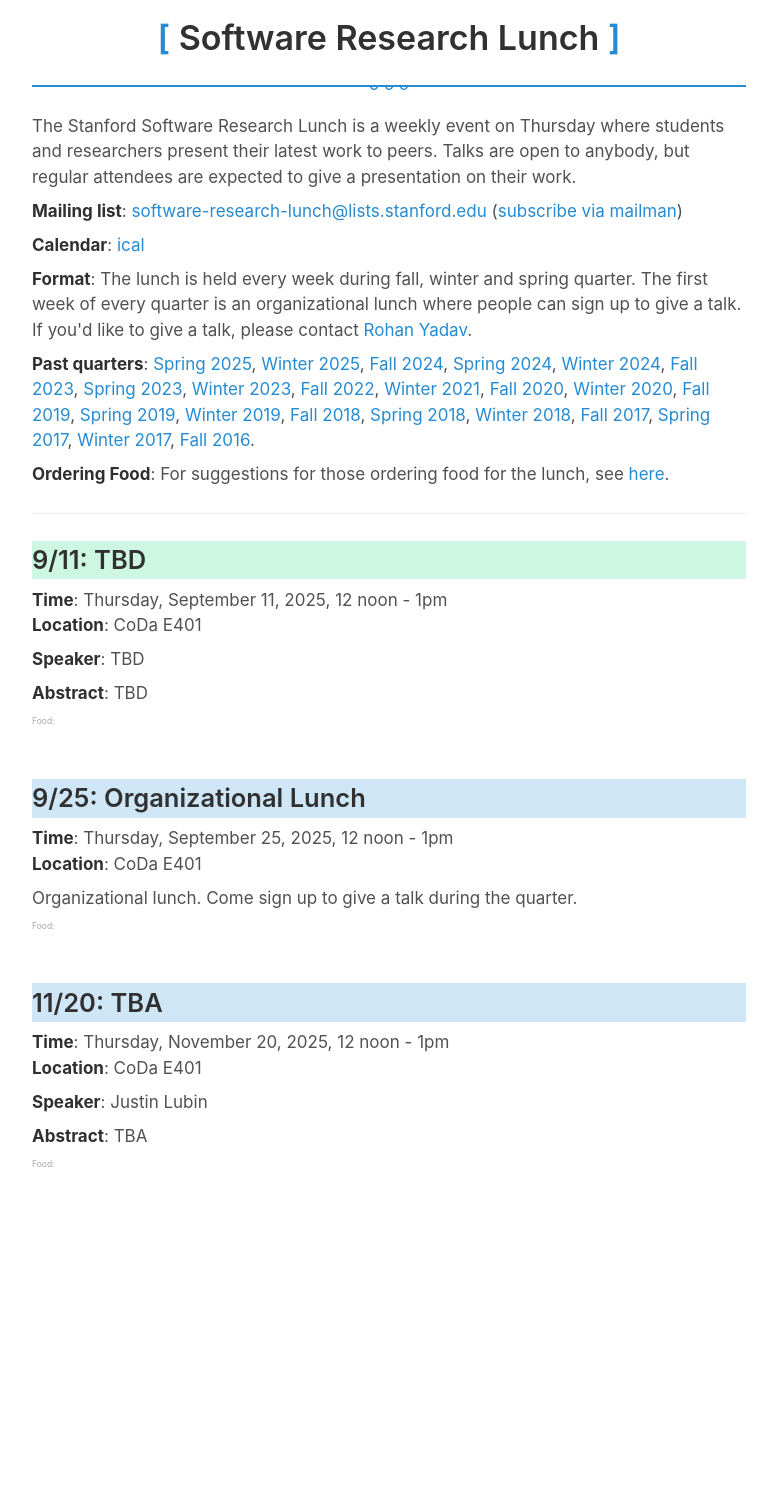
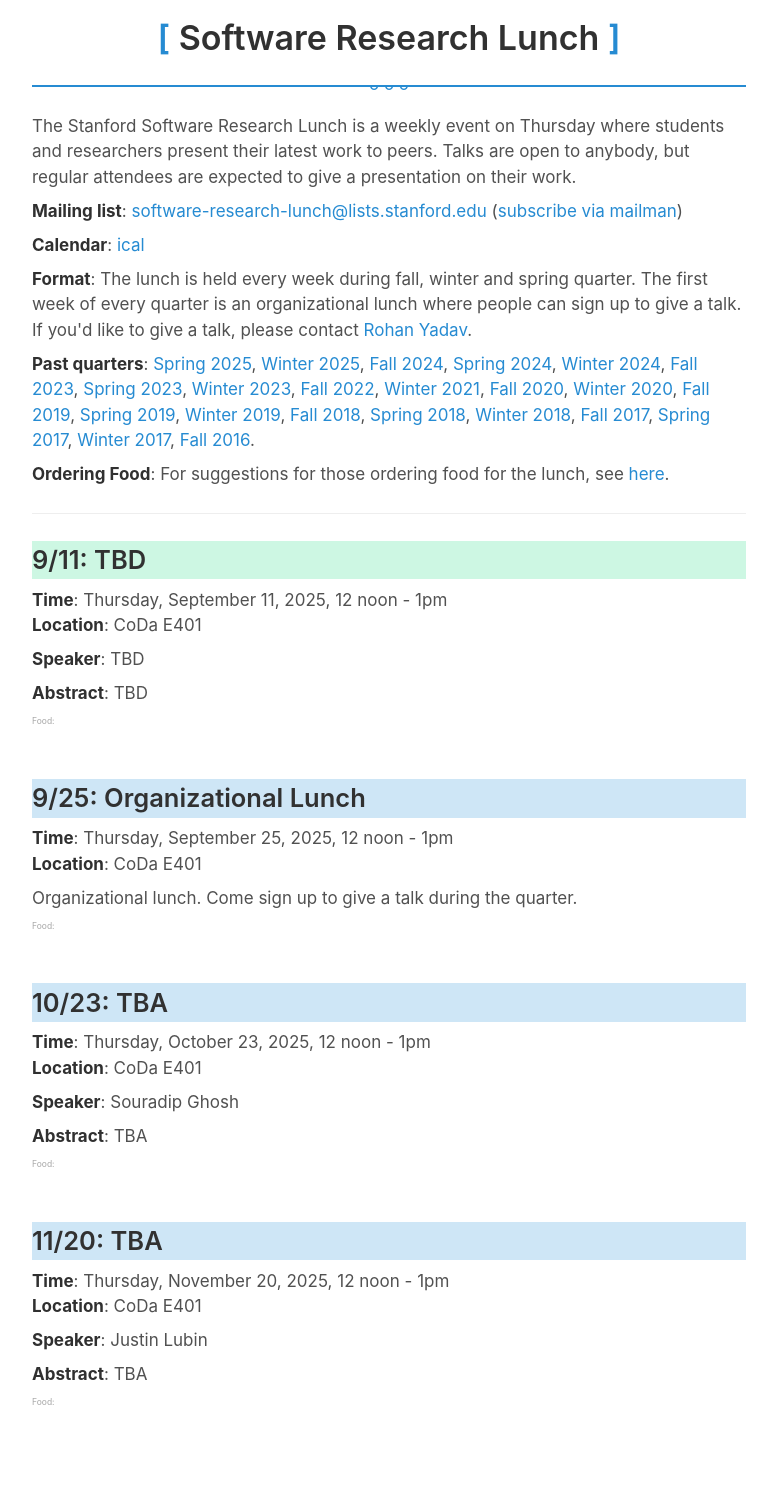
Before and after one commit to software-research-lunch/software-research-lunch.github.io, a Jekyll site: the page built from index.html, in a window 1280 px wide. Shown: the whole page, without its empty margins (251-1028 px from the left). Built offline with Jekyll 4.4.1, drawn with Linux system fonts in a browser that asks for light colours; before the commit the page ends 1273 px from its top, so only the background shows below that.

Commit message:
_data: add souradip placeholder

```diff
--- a/_data/schedule.yml
+++ b/_data/schedule.yml
@@ -45,6 +45,11 @@
       title: "Organizational Lunch"
       speaker: "Organizational Lunch"
       bio: "Organizational Lunch"
+    - date: "2025-10-23"
+      abstract: "TBA"
+      title: "TBA"
+      speaker: "Souradip Ghosh"
+      bio: "TBA"
     - date: "2025-11-20"
       abstract: "TBA"
       title: "TBA"
```
